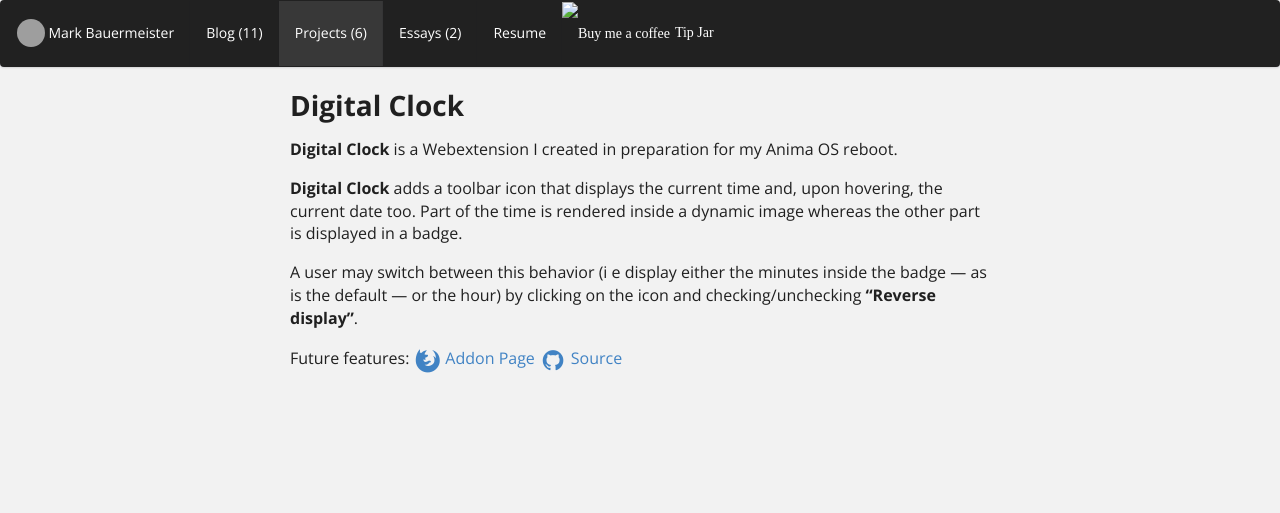
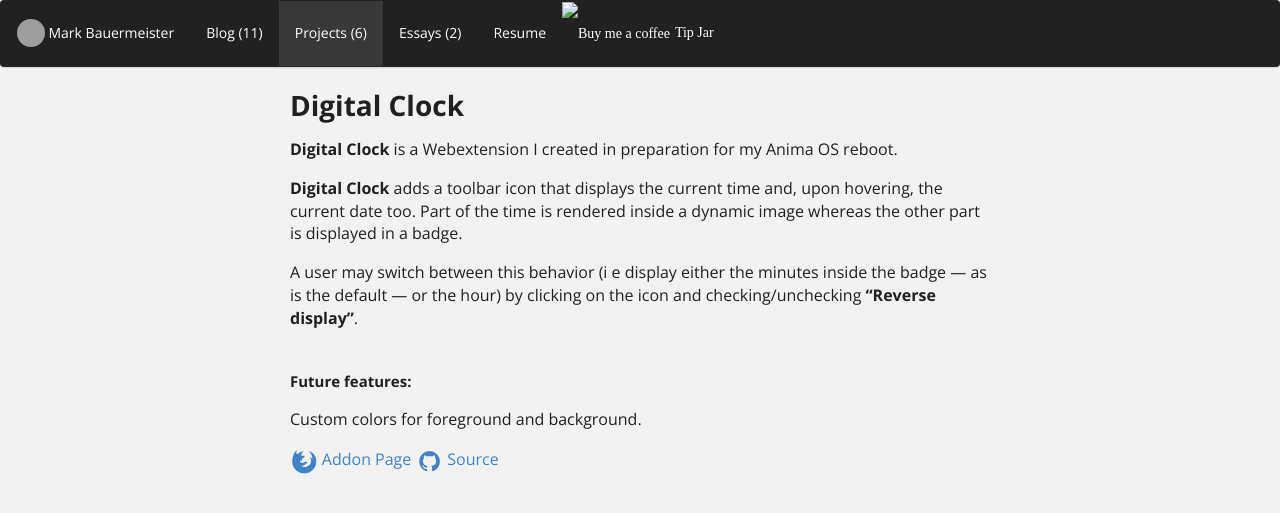
Before and after one commit to Happy-Ferret/Happy-Ferret.github.io, a Jekyll site: the page built from projects/digital-clock.md, in a window 1280 px wide. Shown: the top 513 px of the page. Built offline with Jekyll 4.4.1, drawn with Linux system fonts in a browser that asks for light colours; nearby versions of some CDN libraries; a script that is not in the unit is left out; grey boxes are pictures that could not be loaded.

Commit message:
Update digital-clock.md

```diff
--- a/projects/digital-clock.md
+++ b/projects/digital-clock.md
@@ -22,7 +22,9 @@ Part of the time is rendered inside a dynamic image whereas the other part is di
 A user may switch between this behavior (i e display either the minutes inside the badge — as is the default — or the hour)
 by clicking on the icon and checking/unchecking **"Reverse display"**.
 
-Future features:
+#### Future features:
+
+* Custom colors for foreground and background.
 
 <a href="https://addons.mozilla.org/en-US/firefox/addon/digitalclock/"><i class="large firefox icon"></i>Addon Page</a>
 
```
